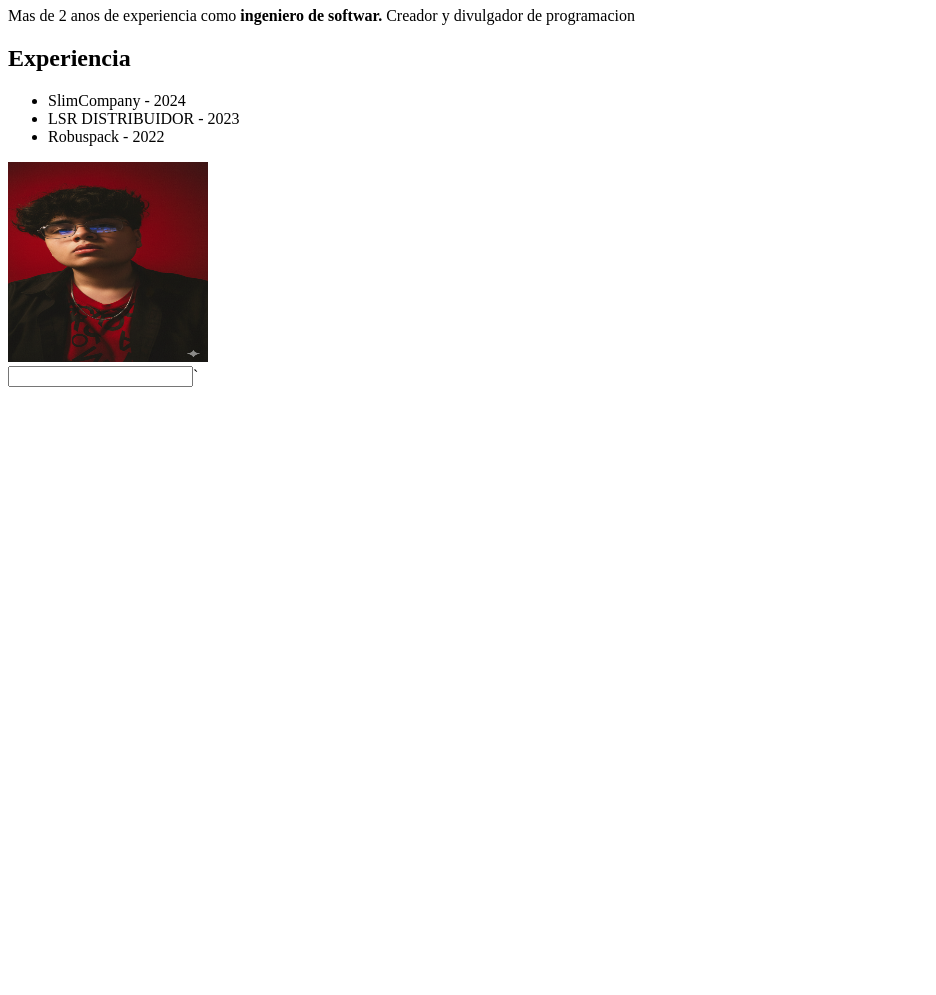
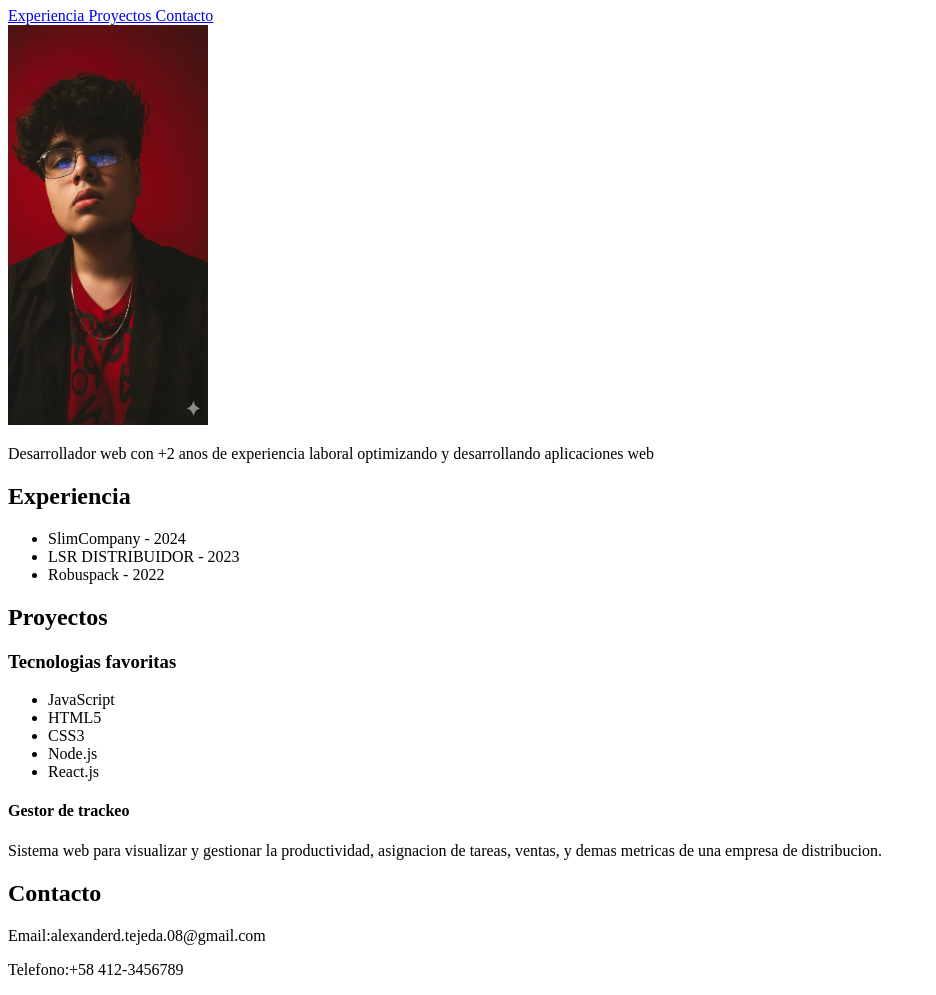
Before and after one commit to AlexanderTejeda/certifcate-html, a plain HTML site: page index.html in a window 1280 px wide. Shown: the part 73-1068 px from the top of the page, without its empty margins (0-936 px from the left). Before the commit the page ends 800 px from the top, so only its background shows below. Drawn offline with Linux system fonts and the light colour scheme.

Commit message:
5 parte del curso

```diff
--- a/index.html
+++ b/index.html
@@ -14,31 +14,73 @@
 
         <link rel="icon" type="image/png" href="images/yo.png">
 
-        <title>Portfolio Alexander Tejeda</title>
+        <title>Portfolio - Alexander Tejeda</title>
     </head>
     <body>
-        <h1>Portafolio Alexander</h1>
+        <header>
+            <h1>Alexander Tejeda</h1>
 
-        <p>Mas de 2 anos de experiencia como <strong> ingeniero de softwar. </strong> Creador y divulgador de programacion</p>
+            <nav>
+                <a href="#experiencia">Experiencia </a>
+                <a href="#proyectos">Proyectos </a>
+                <a href="#contacto">Contacto </a>
+            </nav>
+        </header>
 
-        <h2>Experiencia</h2>
-        <ul>
-            <li> SlimCompany - 2024 </li>
-            <li> LSR DISTRIBUIDOR - 2023 </li>
-            <li> Robuspack - 2022 </li>
-        </ul>
+        <main>
+             <img
+                id="alex-ia"
+                class="alex-ia"
+                src="/images/yo.png"
+                alt="Alexander Tejeda en estudio fotografico por IA" title="Alexander Tejeda Ingeniero"
+                width="200"
+                height="400"
+            >
 
-        <img
-            id="alex-ia"
-            class="alex-ia"
-            src="/images/yo.png"
-            alt="Alexander Tejeda en estudio fotografico por IA" title="Alexander Tejeda Ingeniero"
-            width="200"
-            height="200"
-        >
+            <p>Desarrollador web con <span>+2</span> anos de experiencia laboral optimizando y desarrollando aplicaciones web</p>
 
-        <br>
+            <h2 id="experiencia">Experiencia</h2>
+            <ul>
+                <li> SlimCompany - 2024 </li>
+                <li> LSR DISTRIBUIDOR - 2023 </li>
+                <li> Robuspack - 2022 </li>
+            </ul>
 
-        <input type="">`
+            <h2 id="proyectos">Proyectos</h2>
+
+            <aside>
+                <header>
+                    <h3>Tecnologias favoritas</h3>
+                </header>
+
+                <ul>
+                    <li>JavaScript</li>
+                    <li>HTML5</li>
+                    <li>CSS3</li>
+                    <li>Node.js</li>
+                    <li>React.js</li>
+                </ul>
+
+            </aside>
+
+            <section>
+                <article>
+                    <header>
+                        <h4>Gestor de trackeo</h4>
+                    </header>
+                    <p>
+                        Sistema web para visualizar y gestionar la productividad, asignacion de tareas, ventas, y demas metricas de una empresa de distribucion.
+                    </p>
+                </article>
+            </section>
+
+        </main>
+
+        <footer>
+            <h2 id="contacto">Contacto</h2>
+            <p>Email:alexanderd.tejeda.08@gmail.com</p>
+            <p>Telefono:+58 412-3456789</p>
+        </footer>
+
     </body>
 </html>
```
